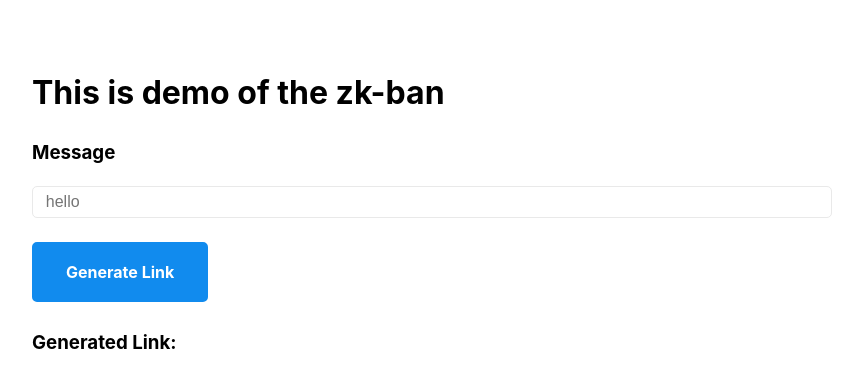
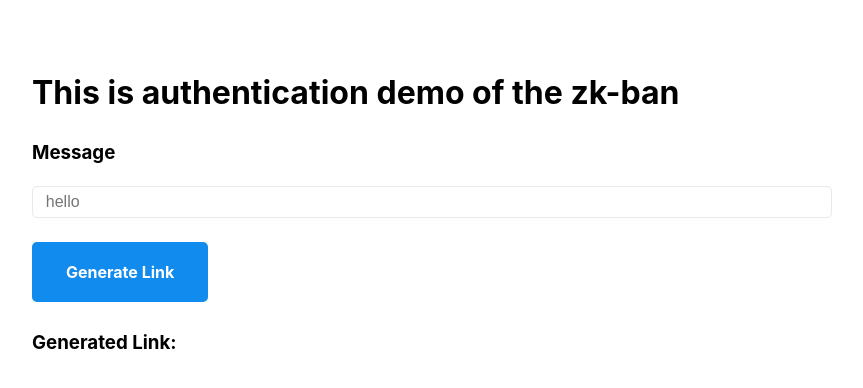
Before and after one commit to nict-sflab/zk-ban-system, a plain HTML site: page example/verifier/static/index.html in a window 1280 px wide. Shown: the whole page, without its empty margins (68-931 px from the left). Drawn offline with Linux system fonts and the light colour scheme.

Commit message:
fix: title of the page

```diff
--- a/example/verifier/static/index.html
+++ b/example/verifier/static/index.html
@@ -2,7 +2,7 @@
 <script src="./axios.min.js"></script>
 
 <main>
-    <h1>This is demo of the zk-ban</h1>
+    <h1>This is authentication demo of the zk-ban</h1>
 
     <h3>Message</h3>
     <input id="message" type="text" placeholder="hello"></input>
```
Also changed, not shown: example/gm/static/index.html (+1 -1 lines).
